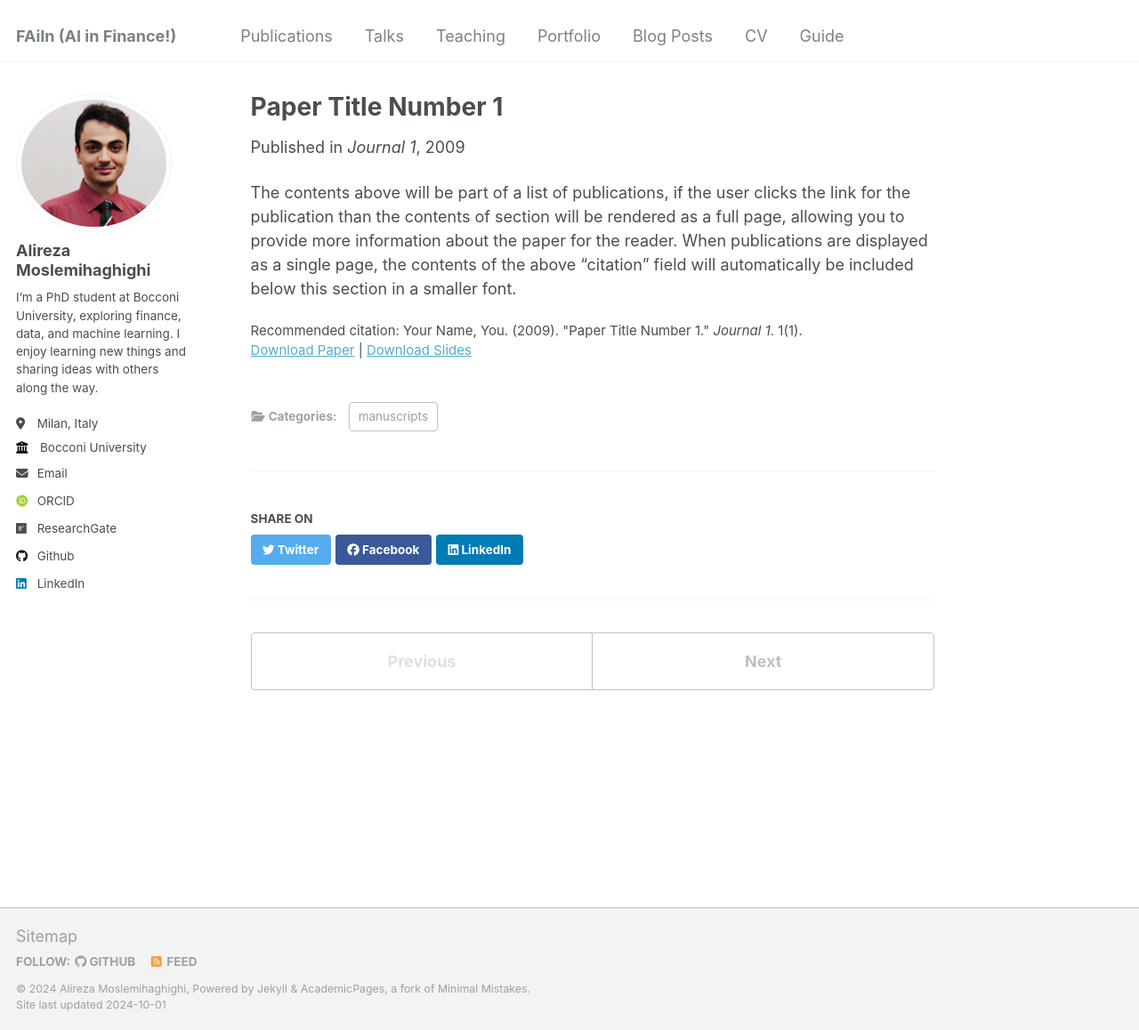
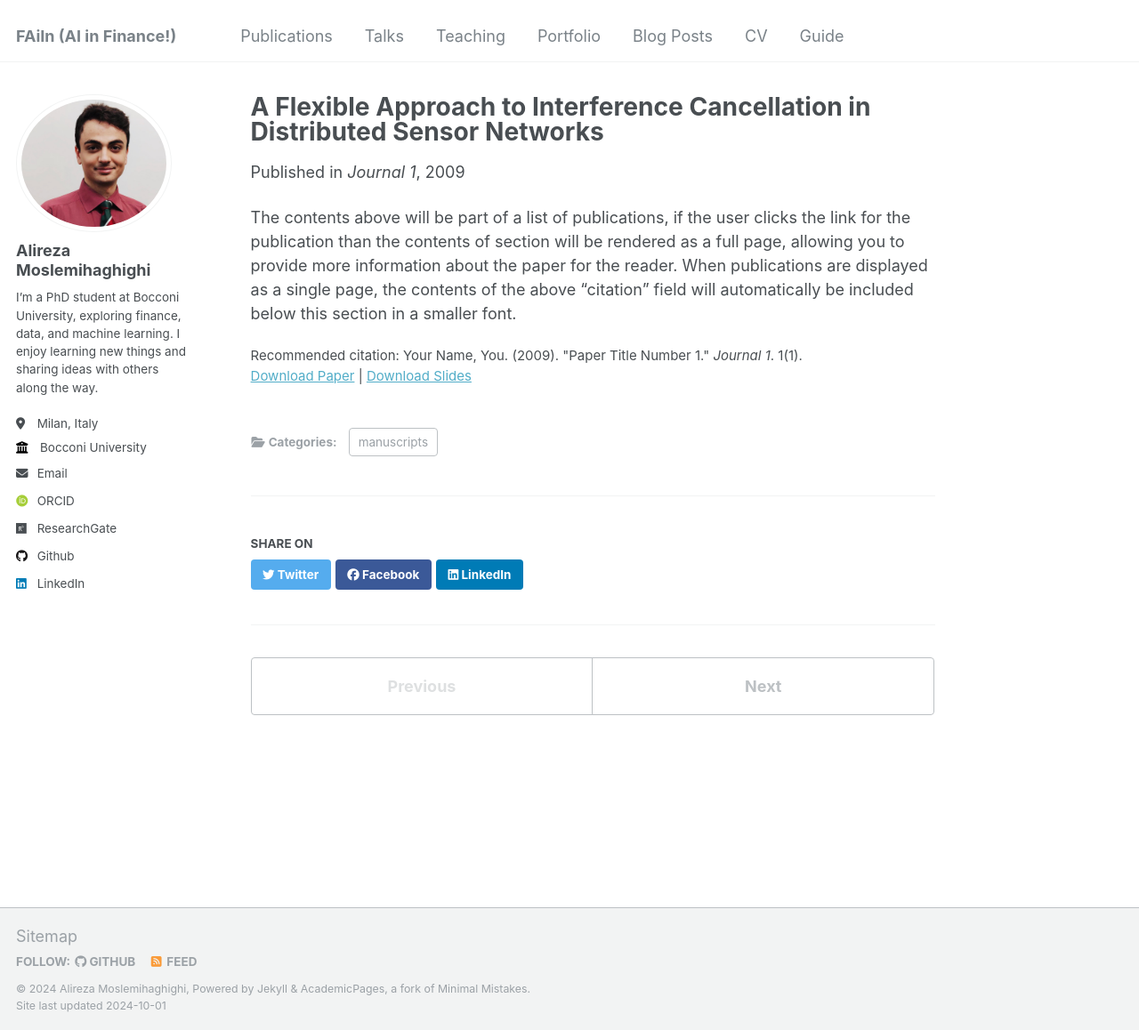
Before and after one commit to AAstroA/AAstroA.github.io, a Jekyll site: the page built from _publications/2009-10-01-paper-title-number-1.md, in a window 1280 px wide and 1158 px high. Shown: the whole window at 89% size. Built offline with Jekyll 4.4.1, drawn with Linux system fonts in a browser that asks for light colours; some web fonts are replaced.

Commit message:
Update 2009-10-01-paper-title-number-1.md

```diff
--- a/_publications/2009-10-01-paper-title-number-1.md
+++ b/_publications/2009-10-01-paper-title-number-1.md
@@ -1,5 +1,5 @@
 ---
-title: "Paper Title Number 1"
+title: "A Flexible Approach to Interference Cancellation in Distributed Sensor Networks"
 collection: publications
 category: manuscripts
 permalink: /publication/2009-10-01-paper-title-number-1
```
